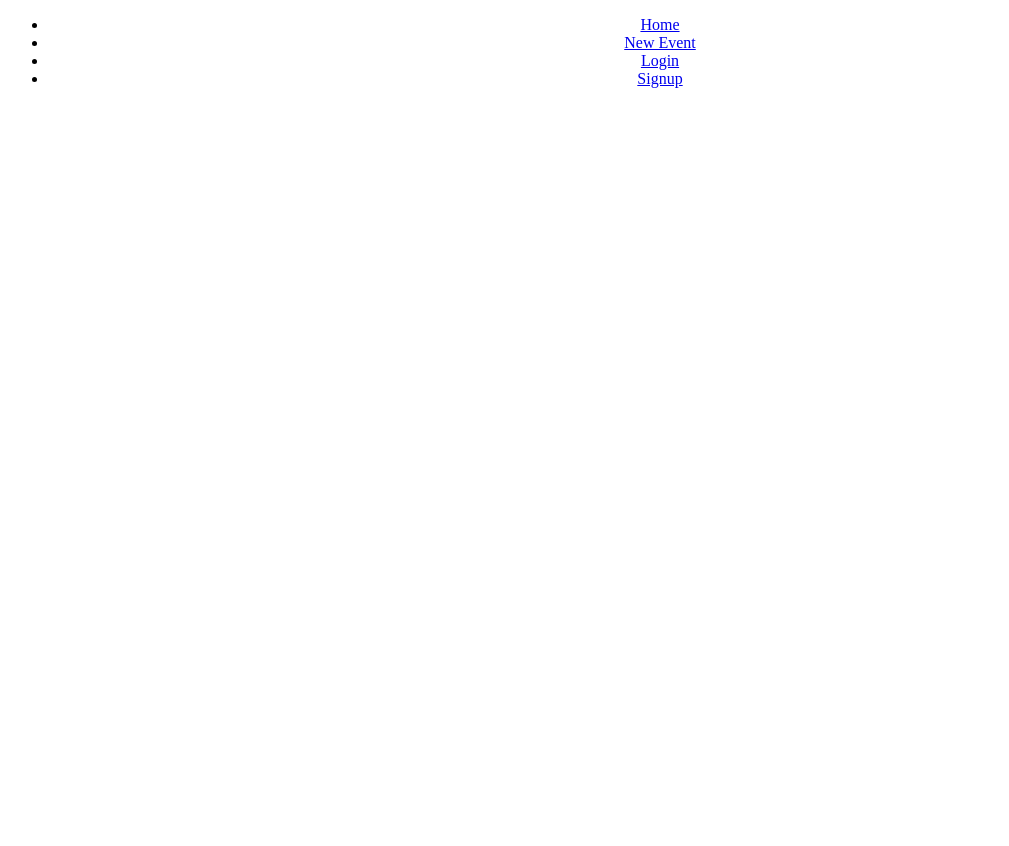
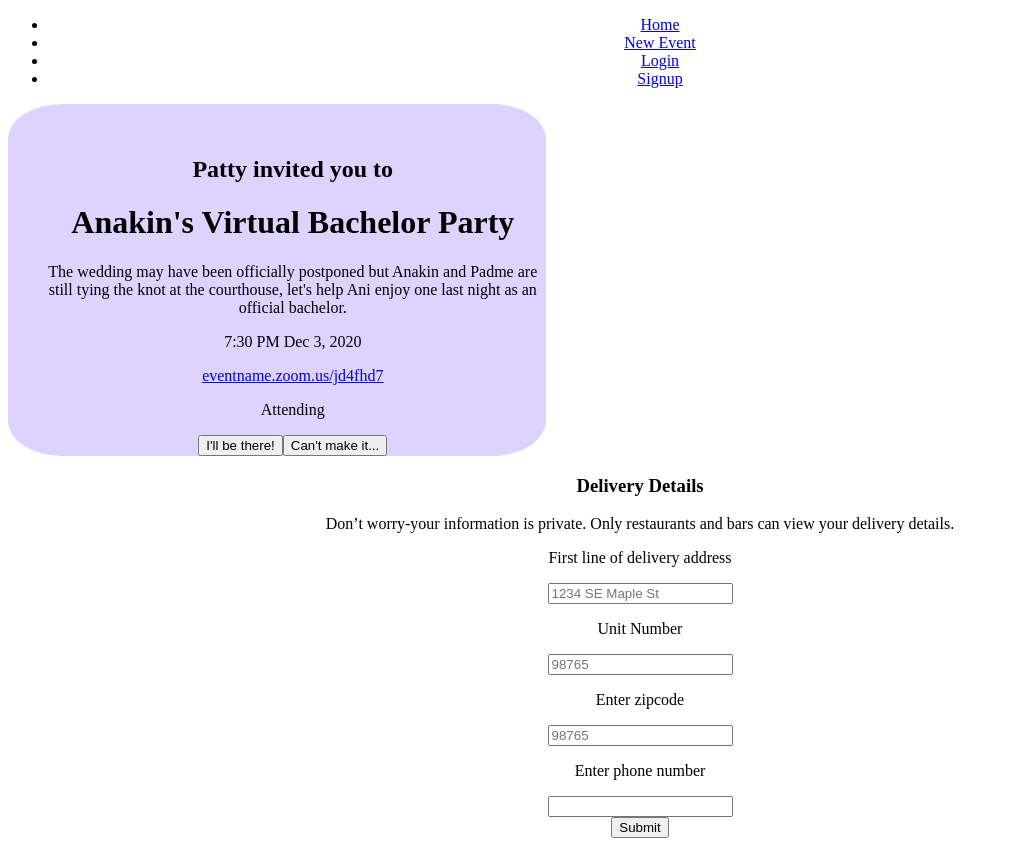
Before and after one commit to CSimoneCode/Hackathon, a React (Create React App) app: page /events/1/rsvp in a window 1280 px wide. Shown: the whole page, without its empty margins (0-1009 px from the left). Before the commit the page ends 800 px from the top, so only its background shows below. Built offline with nearby package versions, Linux system fonts and the light colour scheme.

Commit message:
I don't like this project

```diff
--- a/src/App.css
+++ b/src/App.css
@@ -36,3 +36,11 @@
     transform: rotate(360deg);
   }
 }
+
+.rsvpContainer {
+  width: 40%;
+  padding-top: 2em;
+  padding-left: 2em;
+  background: #DED3FF;
+  border-radius: 10%;
+}
--- a/src/App.js
+++ b/src/App.js
@@ -7,6 +7,7 @@ import RegisterPage from './pages/RegisterPage';
 import NewEvent from './pages/NewEventPage';
 import VendorList from './pages/VendorList';
 import DrinkList from './pages/DrinkList';
+import RsvpPage from './pages/RsvpPage';
 
 function App() {
   return (
@@ -17,6 +18,7 @@ function App() {
         <Route path="/login" component={LoginPage} />
         <Route path="/register" component={RegisterPage} />
         <Route path="/events/new" component={NewEvent} />
+        <Route path="/events/:id/rsvp" component={RsvpPage} />
         <Route path="/vendors" component={VendorList} />
         <Route path="/drinks" component={DrinkList} />
       </Switch>
--- /dev/null
+++ b/src/pages/RsvpPage.js
@@ -0,0 +1,82 @@
+import React from 'react';
+import {Link, Redirect} from 'react-router-dom';
+// import Drink from '../models/drinks'
+// import DrinkCard from '../components/DrinkCard';
+
+
+class RsvpPage extends React.Component {
+  // state = {
+  //   drinks: []
+  // }
+
+
+  // componentDidMount() {
+  //   Drink.all().then((data) => {
+  //     console.log('data', data);
+
+  //     this.setState({ drinks: data.drinks });
+  //   });
+  // }
+
+
+  // renderDrinks() {
+  //   return this.state.drinks.map((drink, index) => {
+  //     return (
+  //       <DrinkCard drink={drink} key={drink._id} />
+  //     )
+  //   });
+  // }
+
+  render() {
+    return(
+      <div>
+
+        <div className="rsvpContainer">
+          <div className="row">
+            <h2>Patty invited you to </h2>
+            <h1>Anakin's Virtual Bachelor Party</h1>
+            <p>The wedding may have been officially postponed but Anakin and Padme are still tying the knot at the courthouse, let's help Ani enjoy one last night as an official bachelor.</p>
+            <p>7:30 PM     Dec 3, 2020</p>
+            <a href="eventname.zoom.us/jd4fhd7">eventname.zoom.us/jd4fhd7</a>
+            <p>Attending</p>
+            <button>I'll be there!</button>
+            <button>Can't make it...</button>
+          </div>
+        </div>
+
+        <div className="container-fluid">
+          <div className="row mt-5">
+            <div className="col-lg-6 registration-column text-center">
+              <div className="card registration-card">
+                <h3 className="card-title delivery details">Delivery Details</h3>
+                  <p className="card-text">Don’t worry-your information is private. Only restaurants and bars can view your delivery details.</p>
+                  <form method="POST" action="" class="registration-form mt-4" />
+                    <div className="input-group mb-4">
+                      <p className="form-text">First line of delivery address</p>
+                      <input type="text" placeholder="1234 SE Maple St" name="address" required />
+                    </div>
+        <div className="input-group mb-4">
+          <p>Unit Number</p>
+          <input type="text" placeholder="98765" name="unit-number" required />
+        </div>
+        <div className="input-group mb-4">
+          <p>Enter zipcode</p>
+          <input type="text" placeholder="98765" name="zipcode" required />
+        </div>
+        <div className="input-group mb-4">
+          <p>Enter phone number</p>
+          <input type="text" placeholder="" name="phone-number" required />
+        </div>
+          <div className="d-flex justify-content-center mt-3 login_container">
+            <button onClick={<Link to="/events/5fbc7e97c5ee320affd5b4be"></Link>}>Submit</button>
+          </div>
+        </div>
+      </div>
+    </div>
+  </div>
+</div>
+    )
+  }
+}
+
+export default RsvpPage;
```
